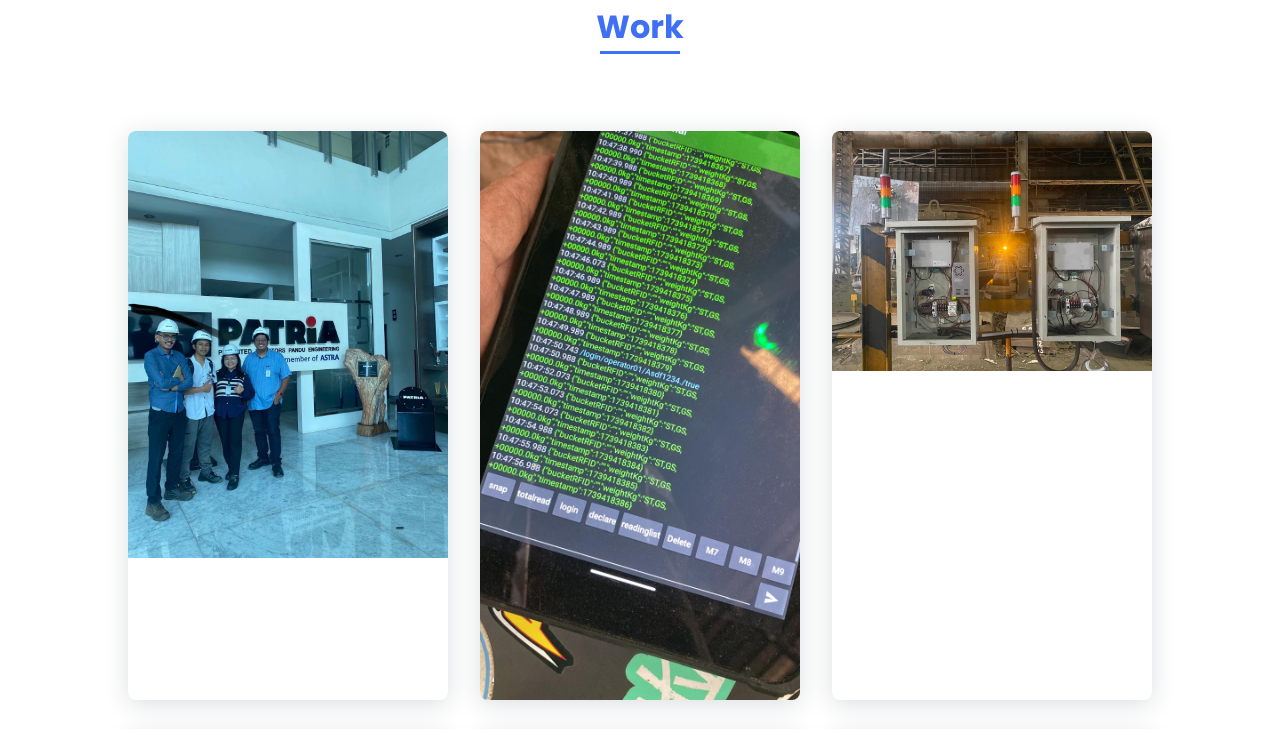
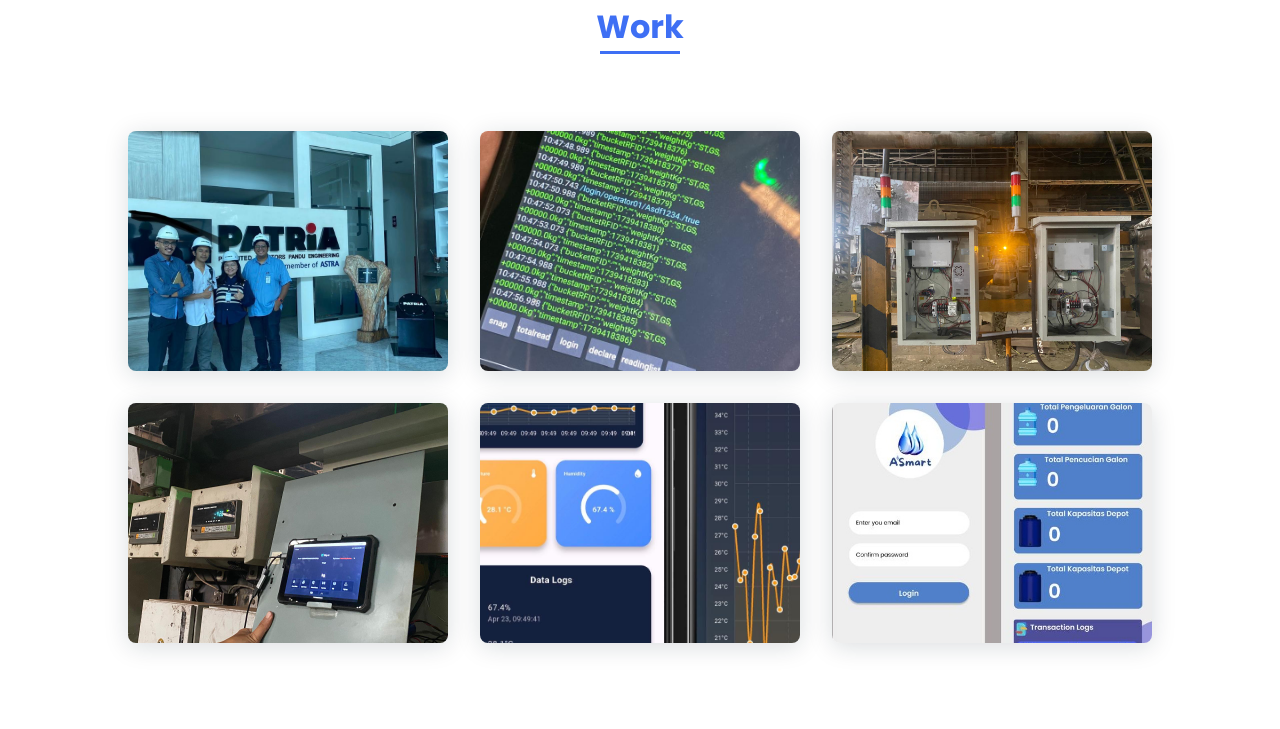
Before and after one commit to kresekhitam/Portofolio, a website: page index.html in a window 1280 px wide. Shown: the part 2151-2880 px from the top of the page. Drawn offline with nearby package versions, Linux system fonts and the light colour scheme.

Commit message:
Update styles.css

```diff
--- a/styles.css
+++ b/styles.css
@@ -311,13 +311,20 @@ img {
   row-gap: 2rem;
 }
 .work__img {
+  width: 100%;
+  aspect-ratio: 4 / 3; /* semua kotak jadi sama */
+  overflow: hidden;
+  border-radius: 0.5rem;
   box-shadow: 0px 4px 25px rgba(14, 36, 49, 0.15);
-  border-radius: 0.5rem;
-  overflow: hidden;
 }
+
 .work__img img {
-  transition: 1s;
+  width: 100%;
+  height: 100%;
+  object-fit: cover; /* otomatis crop biar penuh & rapi */
+  transition: 0.6s ease;
 }
+
 .work__img img:hover {
   transform: scale(1.1);
 }
```
